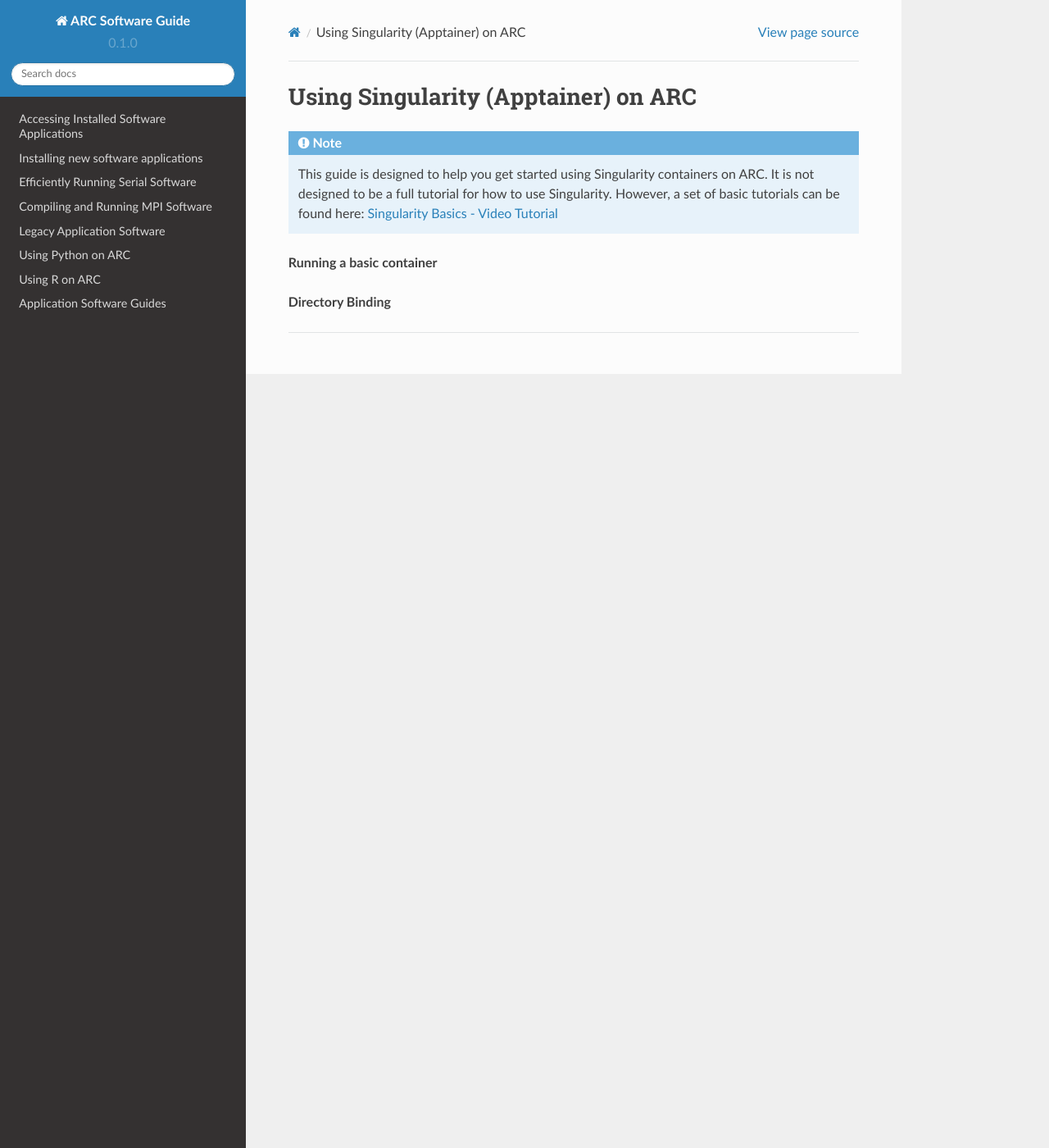
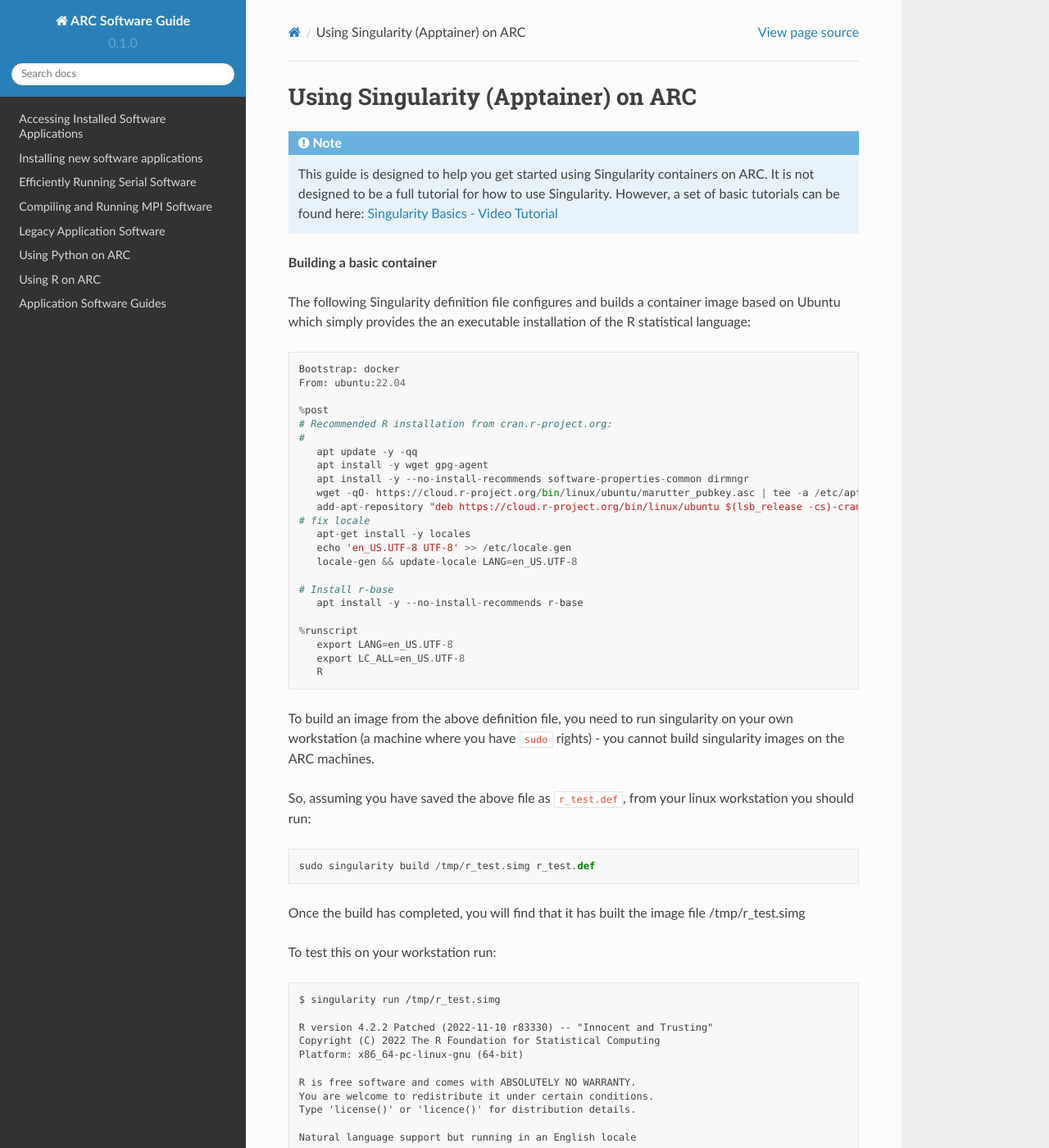
Before and after one commit to oxford-arc/arc-software-guide, a Sphinx documentation site: the page built from docs/source/apps/arc_apptainer.rst, in a window 1280 px wide and 1400 px high. Shown: the whole window at 82% size. Built offline with Sphinx 7.4.7 and the Read the Docs theme 2.0.0, drawn with Linux system fonts in a browser that asks for light colours; some of the changed text lies outside the part shown.

Commit message:
Update arc_apptainer.rst

```diff
--- a/docs/source/apps/arc_apptainer.rst
+++ b/docs/source/apps/arc_apptainer.rst
@@ -5,6 +5,76 @@
   This guide is designed to help you get started using Singularity containers on ARC. It is not designed to be a full tutorial for how to use Singularity.
   However, a set of basic tutorials can be found here: `Singularity Basics - Video Tutorial <https://www.youtube.com/playlist?list=PL052H4iYGzysewYEelldGPOgKRJkxd5zp>`_
 
+**Building a basic container**
+
+The following Singularity definition file configures and builds a container image based on Ubuntu which simply provides the an executable installation of the R
+statistical language::
+
+  Bootstrap: docker
+  From: ubuntu:22.04
+
+  %post
+  # Recommended R installation from cran.r-project.org:
+  #
+     apt update -y -qq
+     apt install -y wget gpg-agent
+     apt install -y --no-install-recommends software-properties-common dirmngr
+     wget -qO- https://cloud.r-project.org/bin/linux/ubuntu/marutter_pubkey.asc | tee -a /etc/apt/trusted.gpg.d/cran_ubuntu_key.asc
+     add-apt-repository "deb https://cloud.r-project.org/bin/linux/ubuntu $(lsb_release -cs)-cran40/"
+  # fix locale
+     apt-get install -y locales
+     echo 'en_US.UTF-8 UTF-8' >> /etc/locale.gen
+     locale-gen && update-locale LANG=en_US.UTF-8
+
+  # Install r-base
+     apt install -y --no-install-recommends r-base
+
+  %runscript
+     export LANG=en_US.UTF-8
+     export LC_ALL=en_US.UTF-8
+     R
+
+To build an image from the above definition file, you need to run singularity on your own workstation (a machine where you have ``sudo`` rights) - you cannot build singularity images on the ARC machines.
+
+So, assuming you have saved the above file as ``r_test.def``, from your linux workstation you should run::
+
+   sudo singularity build /tmp/r_test.simg r_test.def
+
+Once the build has completed, you will find that it has built the image file /tmp/r_test.simg
+
+To test this on your workstation run::
+
+      $ singularity run /tmp/r_test.simg
+
+      R version 4.2.2 Patched (2022-11-10 r83330) -- "Innocent and Trusting"
+      Copyright (C) 2022 The R Foundation for Statistical Computing
+      Platform: x86_64-pc-linux-gnu (64-bit)
+
+      R is free software and comes with ABSOLUTELY NO WARRANTY.
+      You are welcome to redistribute it under certain conditions.
+      Type 'license()' or 'licence()' for distribution details.
+
+      Natural language support but running in an English locale
+
+      R is a collaborative project with many contributors.
+      Type 'contributors()' for more information and
+      'citation()' on how to cite R or R packages in publications.
+
+      Type 'demo()' for some demos, 'help()' for on-line help, or
+      'help.start()' for an HTML browser interface to help.
+      Type 'q()' to quit R.
+
+      [Previously saved workspace restored]
+
+      >
+
+The image file ``r_test.def`` generated in the above example, may be copied to the ARC systems and run in the same way.
+
+
+
+
+
+
 **Running a basic container**
 
 **Directory Binding**
```
